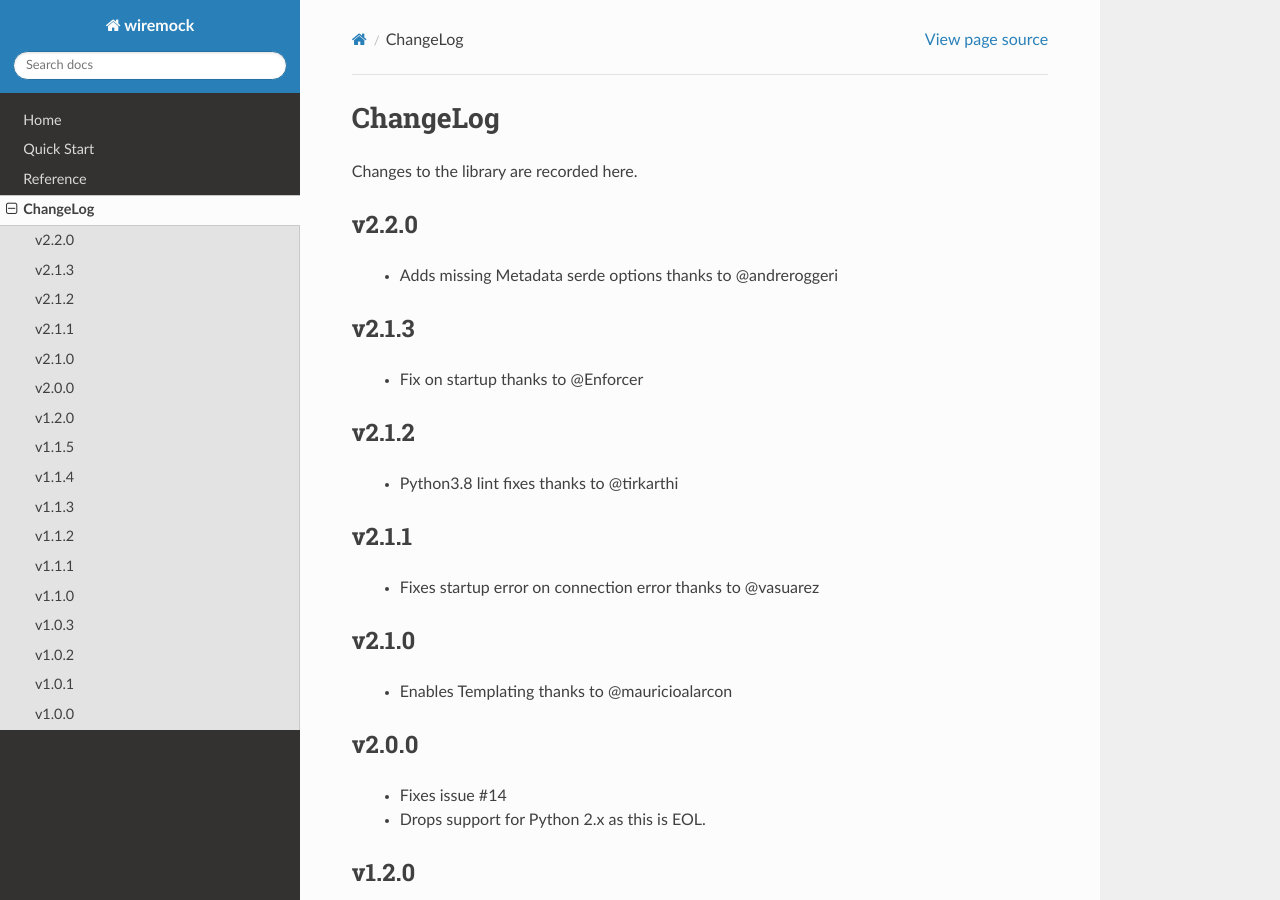
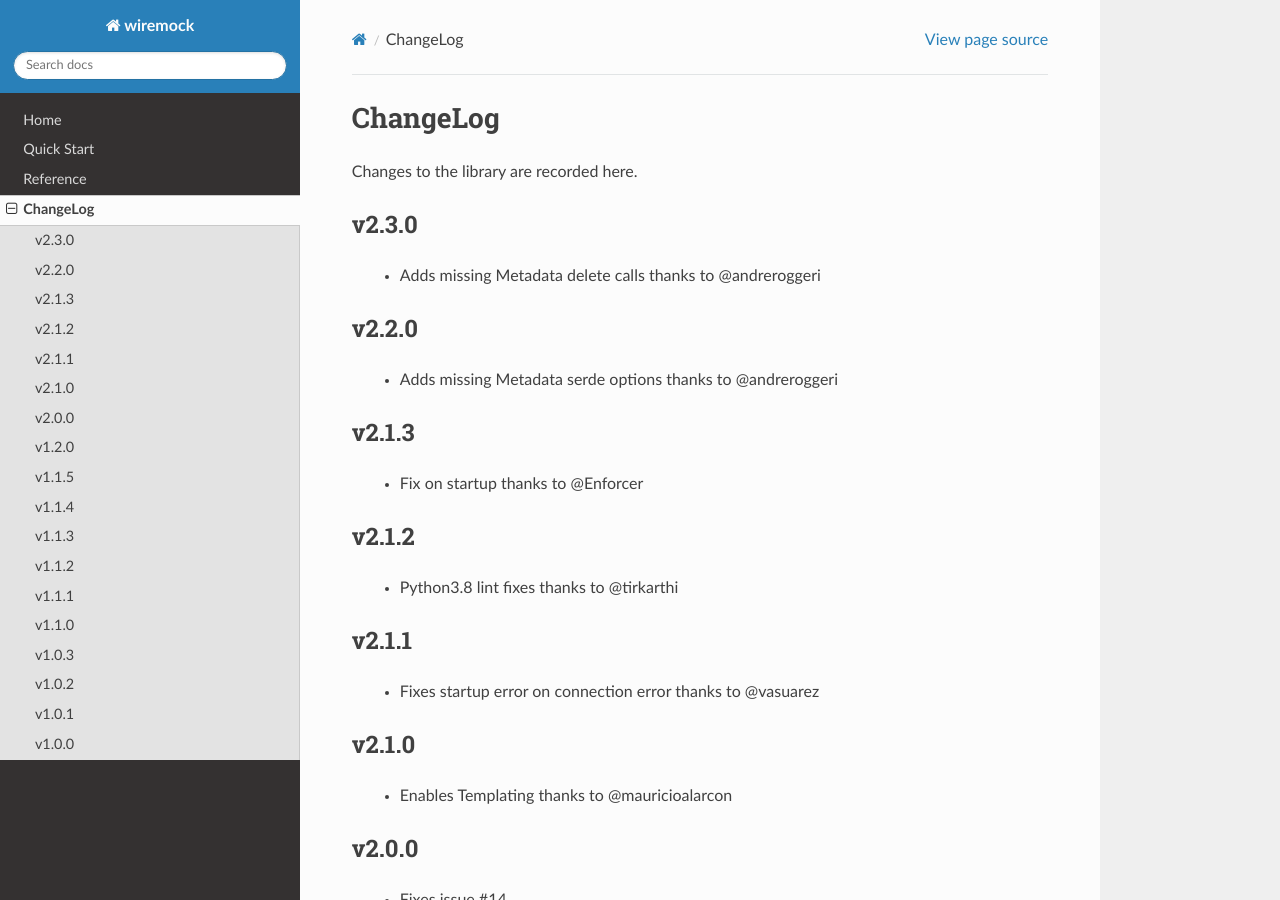
Before and after one commit to wiremock/python-wiremock, a Sphinx documentation site: the page built from docs/changelog.rst, in a window 1280 px wide and 900 px high. Built offline with Sphinx 7.4.7 and the Read the Docs theme 2.0.0, drawn with Linux system fonts in a browser that asks for light colours.

Commit message:
bump version and changelog for 2.3.0

```diff
--- a/docs/changelog.rst
+++ b/docs/changelog.rst
@@ -4,6 +4,10 @@ ChangeLog
 =========
 
 Changes to the library are recorded here.
+
+v2.3.0
+------
+  * Adds missing Metadata delete calls thanks to @andreroggeri
 
 v2.2.0
 ------
```
Also changed, not shown: 1 other file.
